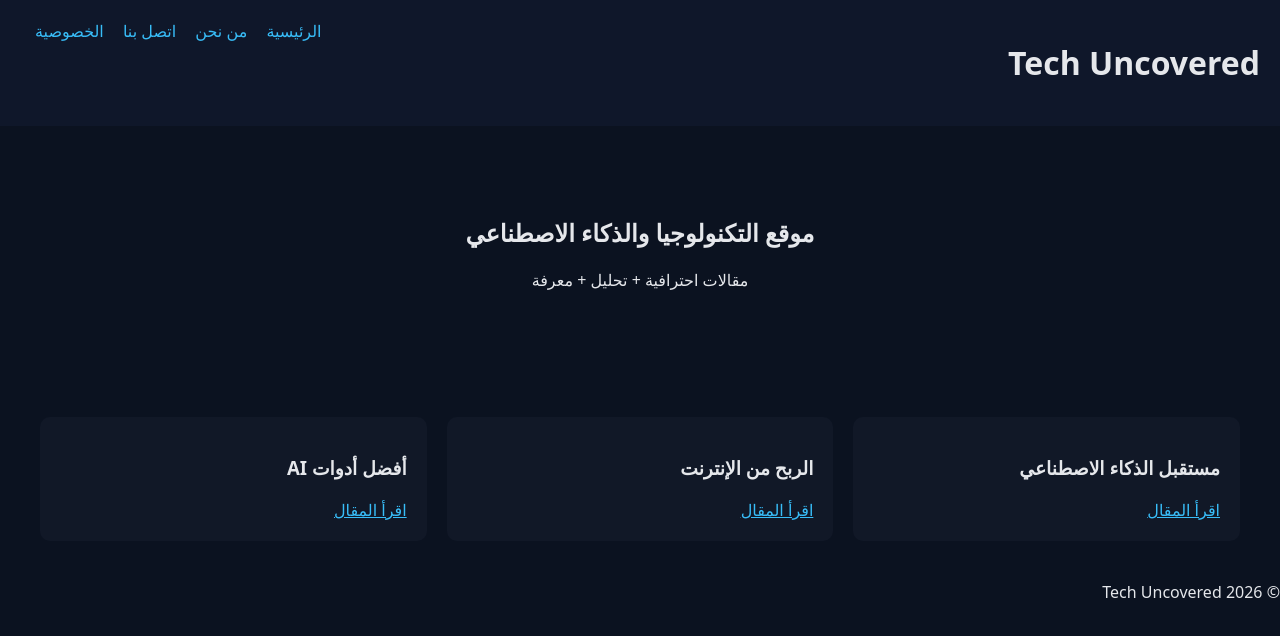
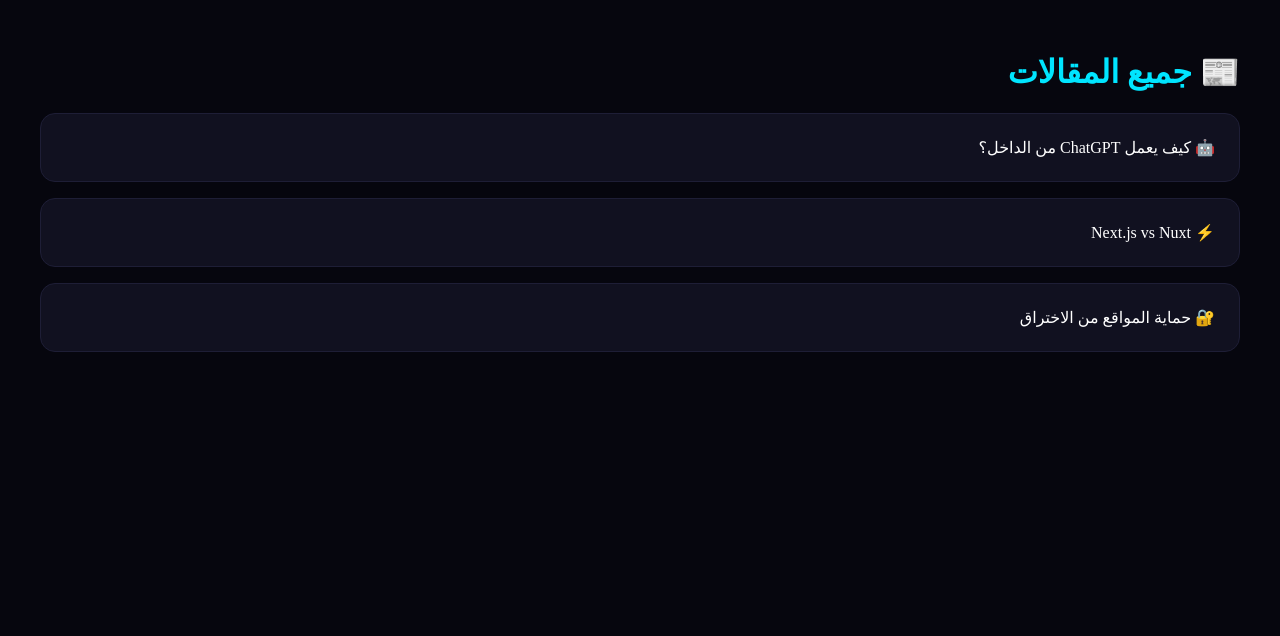
Before and after one commit to nourabras713-cloud/-tech_uncuvered, a plain HTML site: page index.html in a window 1280 px wide. Drawn offline with Linux system fonts and the light colour scheme.

Commit message:
Update index.html

```diff
--- a/index.html
+++ b/index.html
@@ -2,51 +2,45 @@
 <html lang="ar" dir="rtl">
 <head>
 <meta charset="UTF-8">
-<meta name="viewport" content="width=device-width, initial-scale=1">
+<meta name="viewport" content="width=device-width, initial-scale=1.0">
+<title>TechPulse | المقالات</title>
 
-<title>Tech Uncovered</title>
-<link rel="stylesheet" href="style.css">
+<!-- نفس ستايل الموقع -->
+<style>
+body{background:#06060e;color:#eee;font-family:Cairo;margin:0}
+.container{max-width:1200px;margin:auto;padding:2rem}
+
+/* نفس كاردات الموقع */
+.card{
+  background:#111120;border:1px solid #1e1e36;
+  padding:1.5rem;border-radius:15px;margin-bottom:1rem;
+  text-decoration:none;color:white;display:block;
+  transition:.3s;
+}
+.card:hover{border-color:#00e5ff;transform:translateY(-3px)}
+h1{color:#00e5ff}
+</style>
 </head>
 
 <body>
 
-<header class="header">
-  <h1>Tech Uncovered</h1>
-  <nav>
-    <a href="index.html">الرئيسية</a>
-    <a href="about.html">من نحن</a>
-    <a href="contact.html">اتصل بنا</a>
-    <a href="privacy.html">الخصوصية</a>
-  </nav>
-</header>
+<div class="container">
 
-<section class="hero">
-  <h2>موقع التكنولوجيا والذكاء الاصطناعي</h2>
-  <p>مقالات احترافية + تحليل + معرفة</p>
-</section>
+<h1>📰 جميع المقالات</h1>
 
-<section class="grid">
+<a class="card" href="article1.html">
+  🤖 كيف يعمل ChatGPT من الداخل؟
+</a>
 
-  <div class="card">
-    <h3>مستقبل الذكاء الاصطناعي</h3>
-    <a href="articles/ai-future.html">اقرأ المقال</a>
-  </div>
+<a class="card" href="article2.html">
+  ⚡ Next.js vs Nuxt
+</a>
 
-  <div class="card">
-    <h3>الربح من الإنترنت</h3>
-    <a href="articles/money.html">اقرأ المقال</a>
-  </div>
+<a class="card" href="article3.html">
+  🔐 حماية المواقع من الاختراق
+</a>
 
-  <div class="card">
-    <h3>أفضل أدوات AI</h3>
-    <a href="articles/ai-tools.html">اقرأ المقال</a>
-  </div>
-
-</section>
-
-<footer>
-  © 2026 Tech Uncovered
-</footer>
+</div>
 
 </body>
 </html>
```
